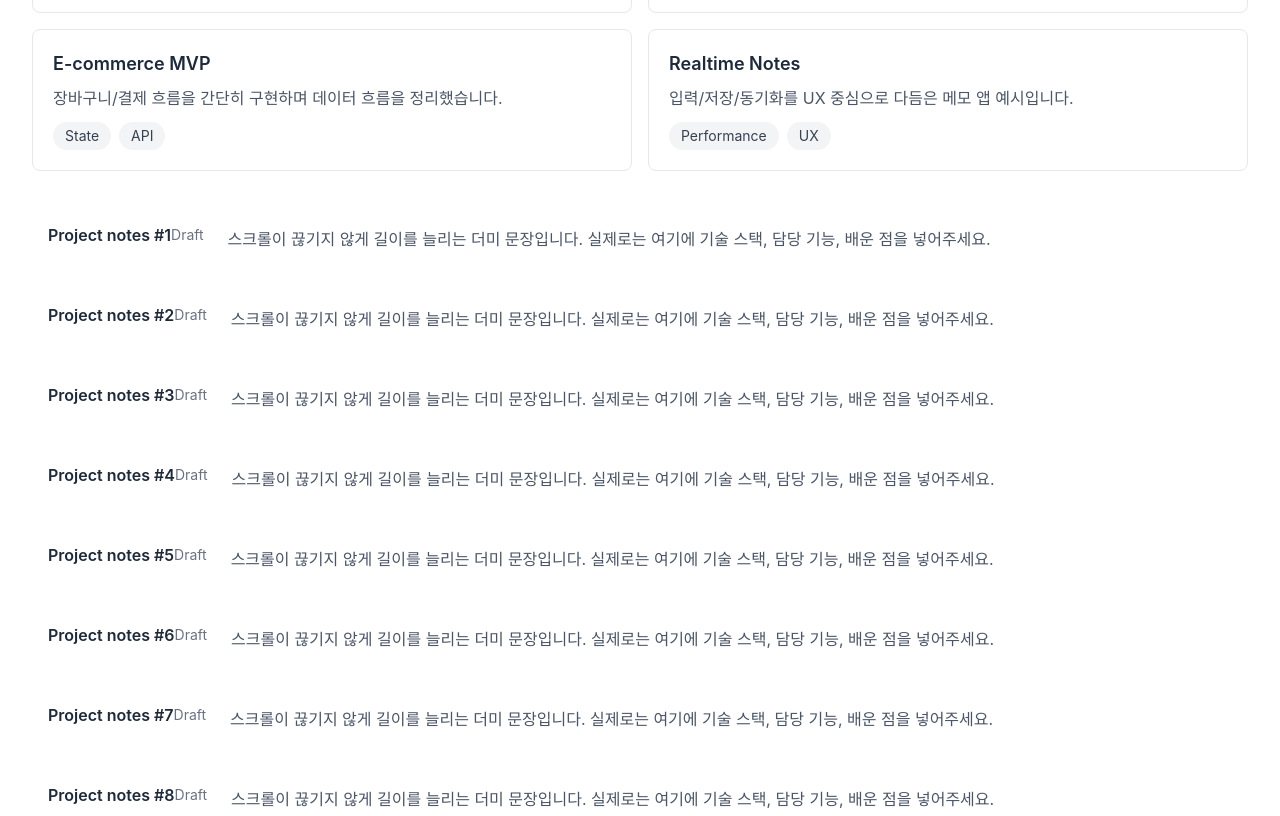
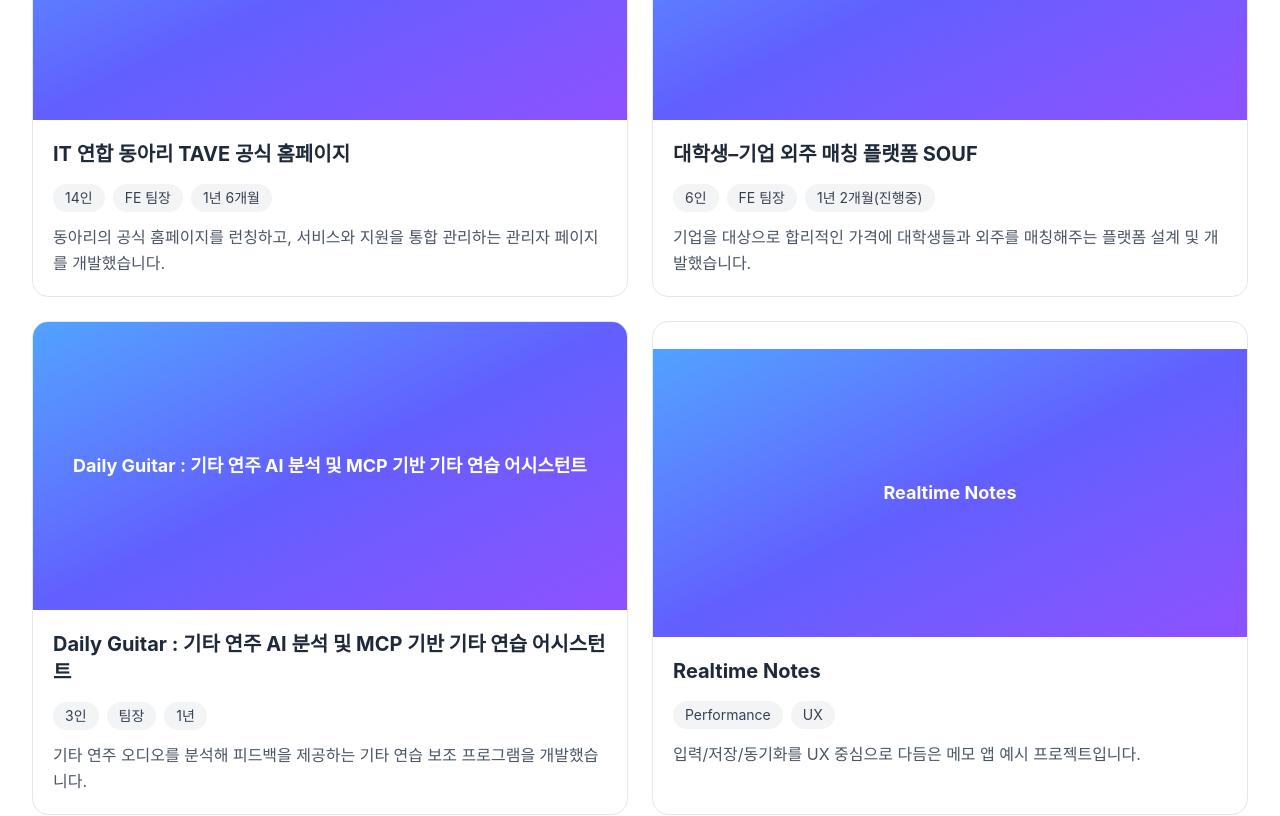
Before and after one commit to tldms0507/tldms0507.github.io, a React (Vite) app: page / in a window 1280 px wide. Shown: the part 2540-3356 px from the top of the page. Built offline with nearby package versions, Linux system fonts and the light colour scheme.

Commit message:
FEAT : 프로젝트 UI 변경 및 상세 모달 구현

```diff
--- a/src/App.jsx
+++ b/src/App.jsx
@@ -2,6 +2,8 @@ import { useEffect, useRef, useState } from "react";
 import Header from "./component/header";
 import ColorMode from "./component/colorMode";
 import StepList from "./component/stepList";
+import ProjectCard from "./component/projectcard";
+import { PROJECT_CARD_ITEMS, PROJECT_DETAIL_MAP } from "./data/projects";
 
 function NameIcon({ className = "" }) {
   return (
@@ -58,20 +60,23 @@ function App() {
   const [isHeaderSolid, setIsHeaderSolid] = useState(false);
   const [heroTypewriterActive, setHeroTypewriterActive] = useState(false);
   const [colorMode, setColorMode] = useState("light");
+  const [selectedProjectId, setSelectedProjectId] = useState(null);
   const isDark = colorMode === "dark";
 
   const sectionClass = `${isDark ? "bg-gray-900" : "bg-white"} p-8 py-24 shadow-sm transition-colors duration-500`;
   const titleClass = `text-3xl font-bold ${isDark ? "text-gray-100" : "text-gray-800"} transition-colors duration-500`;
   const bodyClass = `${isDark ? "text-gray-300" : "text-gray-600"} transition-colors duration-500`;
   const cardClass = `rounded-lg p-4 flex gap-6 items-center ${isDark ? "border-gray-700 bg-gray-800" : "border-gray-200 bg-white"} transition-colors duration-500`;
-  const cardClassLarge = `rounded-lg border p-5 ${isDark ? "border-gray-700 bg-gray-800" : "border-gray-200 bg-white"} transition-colors duration-500`;
   const subTitleClass = `font-semibold ${isDark ? "text-gray-100" : "text-gray-800"} transition-colors duration-500`;
   const mutedTextClass = `${isDark ? "text-gray-400" : "text-gray-500"} transition-colors duration-500`;
   const tagClass = `inline-flex rounded-full px-3 py-1 text-sm ${isDark ? "bg-gray-700 text-gray-100" : "bg-gray-100 text-gray-700"} transition-colors duration-500`;
-
   const scrollToRef = (ref) => {
     ref.current?.scrollIntoView({ behavior: "smooth", block: "start" });
   };
+  const selectedProject = PROJECT_CARD_ITEMS.find((p) => p.id === selectedProjectId) ?? null;
+  const selectedProjectDetail = selectedProjectId
+    ? PROJECT_DETAIL_MAP[selectedProjectId]
+    : null;
 
   useEffect(() => {
     const reduced =
@@ -263,61 +268,107 @@ function App() {
           className={sectionClass}
         >
           <h2 className={titleClass}>Project</h2>
-          <p className={`mt-4 ${bodyClass}`}>예시용 프로젝트 카드입니다. (스크롤용 더미 길이)</p>
 
-          <div className="mt-6 grid gap-4 md:grid-cols-2">
-            {[
-              {
-                title: "Dashboard UI",
-                desc: "지표/차트/필터를 구성하고 상태 전환을 매끄럽게 만든 화면입니다.",
-                tags: ["React", "TypeScript", "UX"],
-              },
-              {
-                title: "Portfolio Template",
-                desc: "재사용 가능한 섹션/컴포넌트 구조로 빠르게 페이지 확장할 수 있게 만들었습니다.",
-                tags: ["Component", "Tailwind"],
-              },
-              {
-                title: "E-commerce MVP",
-                desc: "장바구니/결제 흐름을 간단히 구현하며 데이터 흐름을 정리했습니다.",
-                tags: ["State", "API"],
-              },
-              {
-                title: "Realtime Notes",
-                desc: "입력/저장/동기화를 UX 중심으로 다듬은 메모 앱 예시입니다.",
-                tags: ["Performance", "UX"],
-              },
-            ].map((p) => (
-              <div key={p.title} className={cardClassLarge}>
-                <div className={`text-lg ${subTitleClass}`}>{p.title}</div>
-                <p className={`mt-2 ${bodyClass}`}>{p.desc}</p>
-                <div className="mt-3 flex flex-wrap gap-2">
-                  {p.tags.map((t) => (
-                    <span key={t} className={tagClass}>
-                      {t}
-                    </span>
-                  ))}
-                </div>
-              </div>
+          <div className="mt-6 grid gap-6 grid-cols-1 md:grid-cols-2">
+            {PROJECT_CARD_ITEMS.map((project) => (
+              <ProjectCard
+                key={project.id}
+                project={project}
+                isDark={isDark}
+                onClick={() => {
+                  setSelectedProjectId(project.id);
+                }}
+              />
             ))}
           </div>
 
-          <div className="mt-8 space-y-4">
-            {Array.from({ length: 10 }).map((_, i) => (
-              <div key={i} className={cardClass}>
-                <div className="flex items-center justify-between">
-                  <div className={subTitleClass}>Project notes #{i + 1}</div>
-                  <div className={`text-sm ${mutedTextClass}`}>Draft</div>
-                </div>
-                <p className={`mt-2 ${bodyClass}`}>
-                  스크롤이 끊기지 않게 길이를 늘리는 더미 문장입니다. 실제로는 여기에 기술 스택,
-                  담당 기능, 배운 점을 넣어주세요.
+
+        </section>
+      </div>
+
+      {selectedProject ? (
+        <div
+          className="fixed inset-0 z-[100] bg-black/50 p-4 md:p-8"
+          onClick={() => setSelectedProjectId(null)}
+        >
+          <div
+            className={`mx-auto max-h-[90vh] w-full max-w-4xl overflow-y-auto rounded-2xl border p-6 md:p-8 ${
+              isDark ? "border-gray-700 bg-gray-900 text-gray-100" : "border-gray-200 bg-white text-gray-800"
+            }`}
+            onClick={(e) => e.stopPropagation()}
+          >
+            <div className="mb-5 flex items-start justify-between gap-4">
+              <div className="min-w-0">
+                <h3 className="text-2xl font-bold break-keep">{selectedProject.title}</h3>
+                <p className={`mt-2 leading-relaxed break-keep ${isDark ? "text-gray-300" : "text-gray-600"}`}>
+                  {selectedProject.desc}
                 </p>
               </div>
-            ))}
+              <button
+                type="button"
+                onClick={() => setSelectedProjectId(null)}
+                className={`shrink-0 rounded-md px-3 py-1.5 text-xl font-bold transition-colors ${
+                  isDark ? "text-gray-300 hover:bg-gray-800" : "text-gray-600 hover:bg-gray-100"
+                }`}
+                aria-label="Close modal"
+              >
+                x
+              </button>
+            </div>
+
+            <div className="mb-6 flex flex-wrap gap-2">
+              {selectedProject.tags.map((tag) => (
+                <span
+                  key={tag}
+                  className={`inline-flex rounded-full px-3 py-1 text-sm ${
+                    isDark ? "bg-gray-800 text-gray-100" : "bg-gray-100 text-gray-700"
+                  }`}
+                >
+                  {tag}
+                </span>
+              ))}
+            </div>
+
+            <div className="space-y-4">
+              {selectedProjectDetail?.images?.length ? (
+                selectedProjectDetail.images.map((src, idx) => (
+                  <img
+                    key={`${selectedProject.id}-image-${idx}`}
+                    src={src}
+                    alt={`${selectedProject.title} detail ${idx + 1}`}
+                    className="h-auto w-full rounded-xl border border-gray-200 object-cover"
+                  />
+                ))
+              ) : (
+                <div
+                  className={`flex h-56 items-center justify-center rounded-xl border ${
+                    isDark ? "border-gray-700 bg-gray-800 text-gray-400" : "border-gray-200 bg-gray-50 text-gray-500"
+                  }`}
+                >
+                  상세 이미지가 여기에 들어갑니다.
+                </div>
+              )}
+            </div>
+
+            <div className="mt-6 space-y-4">
+              <h4 className="text-lg font-semibold">상세 설명</h4>
+              <p className={`leading-7 break-keep ${isDark ? "text-gray-300" : "text-gray-700"}`}>
+                {selectedProjectDetail?.overview}
+              </p>
+
+              {selectedProjectDetail?.highlights?.length ? (
+                <ul className={`space-y-2 ${isDark ? "text-gray-300" : "text-gray-700"}`}>
+                  {selectedProjectDetail.highlights.map((item, idx) => (
+                    <li key={`${selectedProject.id}-highlight-${idx}`} className="leading-relaxed">
+                      - {item}
+                    </li>
+                  ))}
+                </ul>
+              ) : null}
+            </div>
           </div>
-        </section>
-      </div>
+        </div>
+      ) : null}
     </main>
   );
 }
--- /dev/null
+++ b/src/component/projectcard.jsx
@@ -0,0 +1,40 @@
+export default function ProjectCard({ project, isDark, onClick }) {
+  const cardClass = isDark
+    ? "cursor-pointer group overflow-hidden rounded-2xl border border-gray-700 bg-gray-800 transition-all duration-300 hover:-translate-y-1 hover:border-gray-500"
+    : "cursor-pointer group overflow-hidden rounded-2xl border border-gray-200 bg-white transition-all duration-300 hover:-translate-y-1 hover:shadow-md";
+
+  const titleClass = isDark ? "text-gray-100" : "text-gray-800";
+  const bodyClass = isDark ? "text-gray-300" : "text-gray-600";
+  const tagClass = isDark
+    ? "inline-flex rounded-full bg-gray-700 px-3 py-1 text-sm text-gray-100"
+    : "inline-flex rounded-full bg-gray-100 px-3 py-1 text-sm text-gray-700";
+
+  return (
+    <button type="button" className={cardClass} onClick={onClick}>
+      {project.image ? (
+        <img
+          src={project.image}
+          alt={`${project.title} thumbnail`}
+          className="h-48 w-full object-cover"
+        />
+      ) : (
+        <div className="flex h-72 w-full items-center justify-center bg-gradient-to-br from-blue-400 via-indigo-500 to-violet-500">
+          <span className="px-4 text-center text-lg font-bold text-white">{project.title}</span>
+        </div>
+      )}
+
+      <div className="p-5 text-left">
+        <h3 className={`text-xl font-bold ${titleClass}`}>{project.title}</h3>
+        <div className="mt-4 flex flex-wrap gap-2">
+          {project.tags.map((tag) => (
+            <span key={tag} className={tagClass}>
+              {tag}
+            </span>
+          ))}
+        </div>
+        <p className={`mt-3 leading-relaxed ${bodyClass}`}>{project.desc}</p>
+
+      </div>
+    </button>
+  );
+}
--- /dev/null
+++ b/src/data/projects.js
@@ -0,0 +1,86 @@
+export const PROJECTS = [
+  {
+    id: "tave-homepage",
+    title: "IT 연합 동아리 TAVE 공식 홈페이지",
+    summary:
+      "동아리의 공식 홈페이지를 런칭하고, 서비스와 지원을 통합 관리하는 관리자 페이지를 개발했습니다.",
+    tags: ["14인", "FE 팀장", "1년 6개월"],
+    thumbnail: "",
+    detail: {
+      overview:
+        "사용자 유입 데이터와 이용 패턴을 분석해 메인 정보 구조를 재설계하고, 주요 CTA 배치/콘텐츠 흐름을 개선해 지원 전환율을 높였습니다.",
+      images: [],
+      highlights: [
+        "지원율 192% 증가",
+        "약 500명 이상 사용자 유입",
+        "초기 랜딩 이탈 구간 개선",
+      ],
+    },
+  },
+  {
+    id: "souf-platform",
+    title: "대학생–기업 외주 매칭 플랫폼 SOUF",
+    summary:
+      "기업을 대상으로 합리적인 가격에 대학생들과 외주를 매칭해주는 플랫폼 설계 및 개발했습니다.",
+    tags: ["6인", "FE 팀장", "1년 2개월(진행중)"],
+    thumbnail: "",
+    detail: {
+      overview:
+        "세종대학교 창업지원단 선정 이후 실제 운영 지표를 추적해 인증/온보딩 플로우를 개선했고, 반복적인 UX 개선 사이클을 유지하고 있습니다.",
+      images: [],
+      highlights: [
+        "로그인 수 300건 이상 증가",
+        "이탈률 5% 이하로 개선",
+        "데이터 기반 UX 반복 개선",
+      ],
+    },
+  },
+  {
+    id: "daily-guitar",
+    title: "Daily Guitar : 기타 연주 AI 분석 및 MCP 기반 기타 연습 어시스턴트",
+    summary:
+      "기타 연주 오디오를 분석해 피드백을 제공하는 기타 연습 보조 프로그램을 개발했습니다.",
+    tags: ["3인", "팀장", "1년"],
+    thumbnail: "",
+    detail: {
+      overview:
+        "MCP를 활용해 연주 영상 업로드-분석-피드백 전달 흐름을 설계하고, 학습자가 반복 연습에 활용할 수 있도록 결과 화면을 구성했습니다.",
+      images: [],
+      highlights: [
+        "영상 분석 기반 피드백 플로우",
+        "연습 이력 관리 UX 설계",
+        "팀 리드로 기능 우선순위 관리",
+      ],
+    },
+  },
+  {
+    id: "realtime-notes",
+    title: "Realtime Notes",
+    summary:
+      "입력/저장/동기화를 UX 중심으로 다듬은 메모 앱 예시 프로젝트입니다.",
+    tags: ["Performance", "UX"],
+    thumbnail: "",
+    detail: {
+      overview:
+        "실시간 반영 체감을 높이기 위해 입력 지연과 저장 피드백 흐름을 개선하고, 상태 동기화 시의 사용자 혼란을 줄이는 데 집중했습니다.",
+      images: [],
+      highlights: [
+        "입력 지연 체감 개선",
+        "저장 피드백 명확화",
+        "동기화 상태 표시 개선",
+      ],
+    },
+  },
+];
+
+export const PROJECT_CARD_ITEMS = PROJECTS.map((project) => ({
+  id: project.id,
+  title: project.title,
+  desc: project.summary,
+  tags: project.tags,
+  image: project.thumbnail,
+}));
+
+export const PROJECT_DETAIL_MAP = Object.fromEntries(
+  PROJECTS.map((project) => [project.id, project.detail])
+);
```
Also changed, not shown: 5 other files (tests, documents, lock files or other folders).
